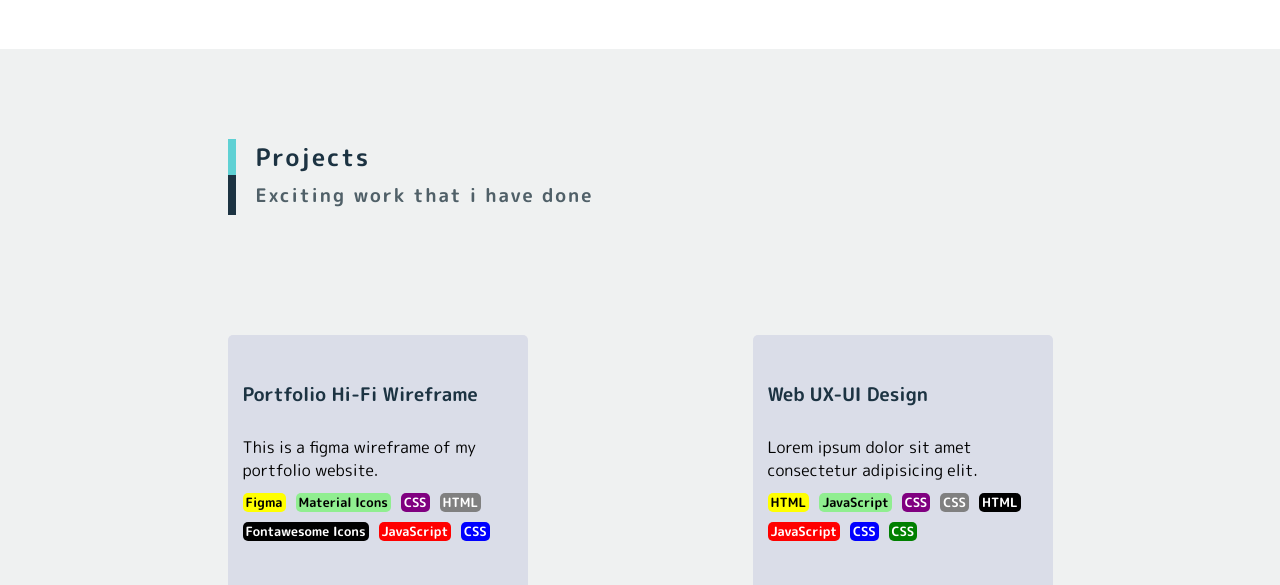
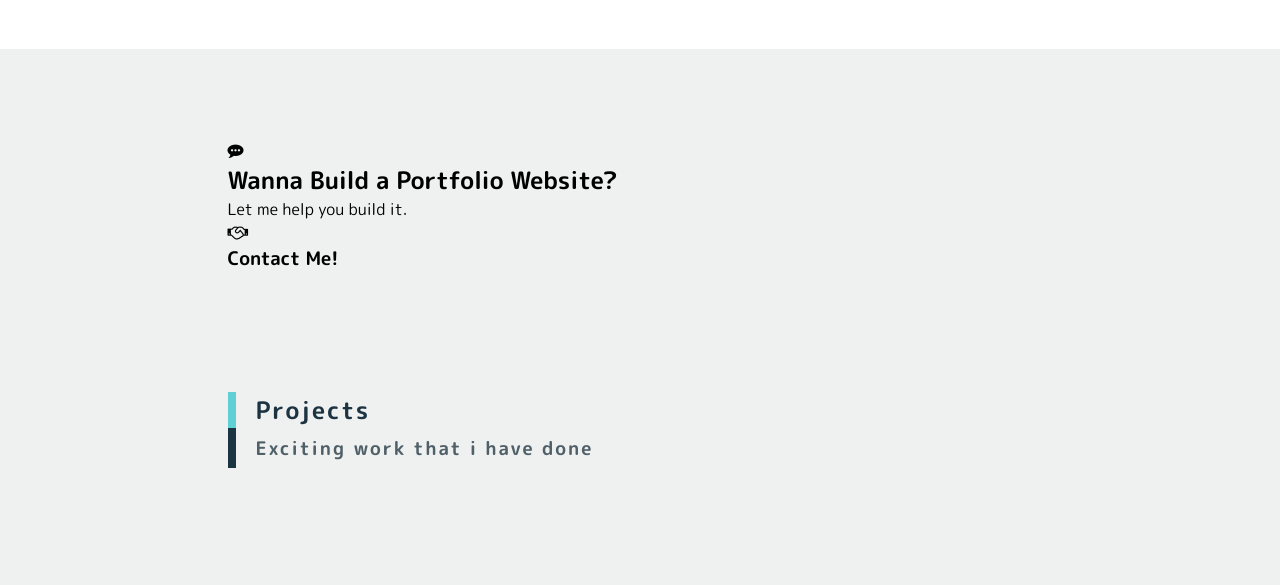
Before and after one commit to notTali/My-Portfolio-Website, a plain HTML site: page index.html in a window 1280 px wide. Shown: the part 1900-2485 px from the top of the page. Drawn offline with nearby package versions, Linux system fonts and the light colour scheme; a script that the page names is missing.

Commit message:
Making a horizontal card

```diff
--- a/index.html
+++ b/index.html
@@ -214,6 +214,19 @@
       </section>
       <section class="projects" id="projects">
         <div class="projects-wrapper">
+          <div class="wide-card">
+            <div class="left">
+              <i class="fa fa-commenting" aria-hidden="true"></i>
+              <div>
+                <h2>Wanna Build a Portfolio Website?</h2>
+                <p>Let me help you build it.</p>
+              </div>
+            </div>
+            <div class="btn">
+              <i class="fa fa-handshake-o" aria-hidden="true"></i>
+              <h3>Contact Me!</h3>
+            </div>
+          </div>
           <div class="heading">
             <h2 class="tittle-left">Projects</h2>
             <h3 class="subtittle-left">Exciting work that i have done</h3>
```
